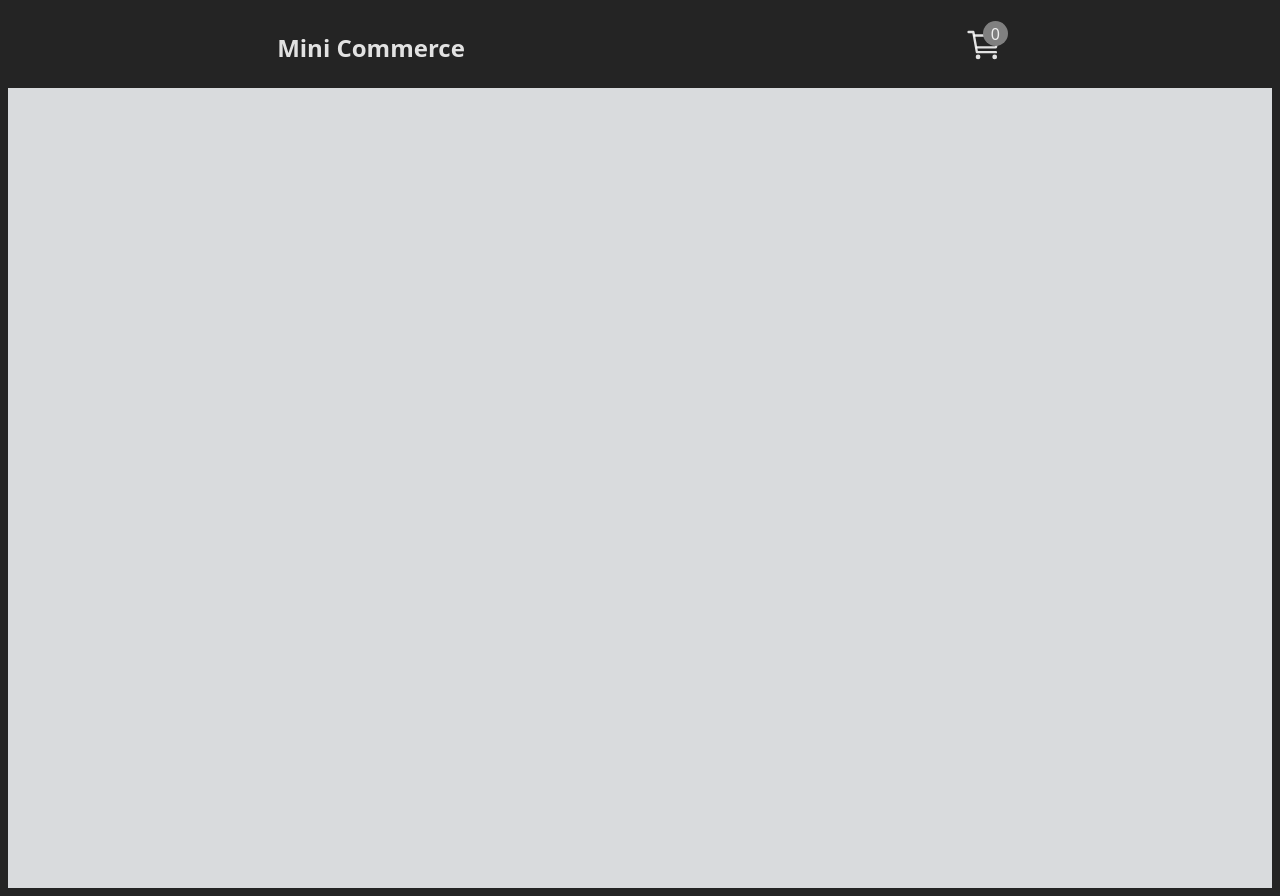
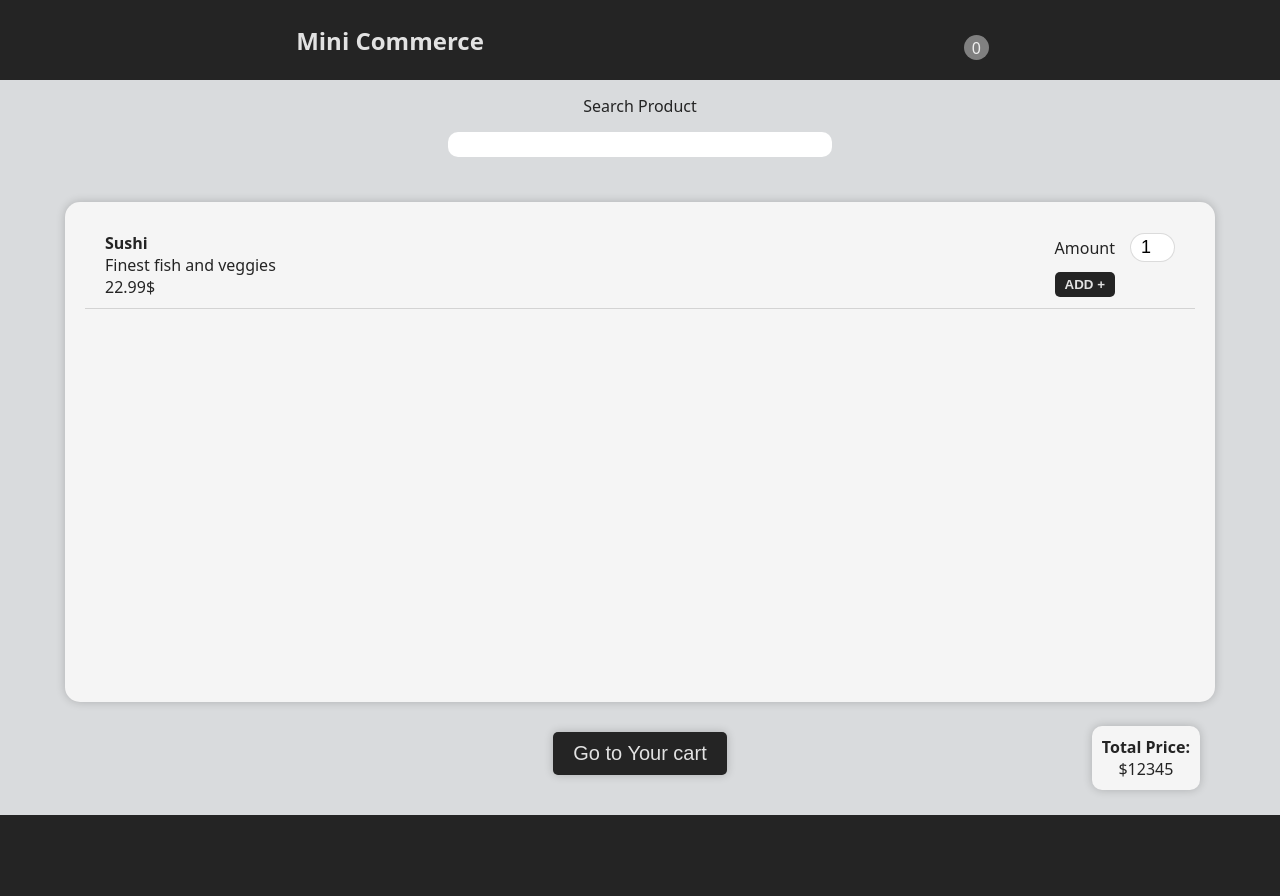
Before and after one commit to ilicc-sara/Mini-Commerce, a React (Vite) app: page / in a window 1280 px wide. After the commit the page ends 815 px from the top, so only its background shows below. Built offline with nearby package versions, Linux system fonts and the light colour scheme.

Commit message:
first part of css done

```diff
--- a/src/App.jsx
+++ b/src/App.jsx
@@ -12,7 +12,33 @@ function App() {
           <div class="cart-content-number">0</div>
         </div>
       </nav>
-      <section class="section"></section>
+      <section class="section">
+        <div class="products-cont">
+          <label class="search-label">Search Product</label> <br></br>
+          <input type="text" class="input-product" />
+          <div class="products-list">
+            <article class="product-item">
+              <div class="product-info">
+                <h4>Sushi</h4>
+                <p>Finest fish and veggies</p>
+                <span>22.99$</span>
+              </div>
+              <div class="product-amount">
+                <div class="input-amount-cont">
+                  <label>Amount</label>
+                  <input class="input-amount" type="number" value="1" />
+                </div>
+                <button class="add-btn">ADD +</button>
+              </div>
+            </article>
+          </div>
+          <button class="go-to-cart-btn">Go to Your cart</button>
+          <div class="total-price">
+            <h4>Total Price:</h4>
+            <span>$12345</span>
+          </div>
+        </div>
+      </section>
     </>
   );
 }
--- a/src/index.css
+++ b/src/index.css
@@ -1,16 +1,13 @@
 :root {
   font-family: system-ui, Avenir, Helvetica, Arial, sans-serif;
-  line-height: 1.5;
-  font-weight: 400;
+  color: #242424;
+  background-color: #242424;
+}
 
-  color-scheme: light dark;
-  color: rgba(255, 255, 255, 0.87);
-  background-color: #242424;
-
-  font-synthesis: none;
-  text-rendering: optimizeLegibility;
-  -webkit-font-smoothing: antialiased;
-  -moz-osx-font-smoothing: grayscale;
+* {
+  padding: 0;
+  margin: 0;
+  box-sizing: border-box;
 }
 
 nav {
@@ -19,6 +16,7 @@ nav {
   justify-content: center;
   gap: 500px;
   height: 80px;
+  color: rgba(255, 255, 255, 0.87);
   /* background-color: palevioletred; */
 }
 
@@ -46,6 +44,109 @@ nav {
 
 .section {
   background-color: #d9dbdd;
-  height: 100vh;
+  height: fit-content;
   width: 100%;
+  padding-top: 15px;
+  padding-bottom: 40px;
 }
+
+.products-cont {
+  position: relative;
+}
+
+.search-label {
+  font-size: 16px;
+  font-weight: 500;
+  color: #242424;
+}
+
+.input-product {
+  margin-top: 15px;
+  margin-bottom: 25px;
+  border: none;
+  height: 25px;
+  border-radius: 10px;
+  padding-left: 15px;
+  width: 30%;
+}
+
+.products-list {
+  margin: 20px auto;
+  width: 1150px;
+  background-color: rgb(245, 245, 245);
+  height: 500px;
+  border-radius: 15px;
+  box-shadow: 0 0 10px rgb(0, 0, 0, 0.2);
+  display: flex;
+  flex-direction: column;
+  align-items: center;
+  justify-content: flex-start;
+  padding: 20px;
+}
+
+.product-item {
+  width: 100%;
+  /* height: 100px; */
+  /* background-color: lightblue; */
+  display: flex;
+  justify-content: space-between;
+  align-items: center;
+  text-align: start;
+  padding: 10px 20px;
+  border-bottom: 0.5px solid #24242429;
+}
+
+.product-amount {
+}
+
+.input-amount-cont {
+  display: flex;
+  gap: 15px;
+  align-items: center;
+}
+
+.input-amount {
+  width: 45px;
+  padding-left: 10px;
+  font-size: 18px;
+  border: none;
+  border-radius: 222px;
+  border: 0.5px solid #24242429;
+  padding-top: 3px;
+  padding-bottom: 3px;
+}
+
+.add-btn {
+  font-weight: 600;
+  color: rgb(226, 226, 226);
+  background-color: #242424;
+  cursor: pointer;
+  border: none;
+  border-radius: 5px;
+  padding: 5px 10px;
+  margin-top: 10px;
+}
+
+.go-to-cart-btn {
+  font-size: 20px;
+  font-weight: 500;
+  color: rgb(226, 226, 226);
+  background-color: #242424;
+  cursor: pointer;
+  border: none;
+  border-radius: 5px;
+  padding: 10px 20px;
+  margin-top: 10px;
+  box-shadow: 0 0 10px rgb(0, 0, 0, 0.2);
+}
+
+.total-price {
+  background-color: rgb(245, 245, 245);
+  position: absolute;
+  padding: 10px;
+  border-radius: 10px;
+  box-shadow: 0 0 10px rgb(0, 0, 0, 0.2);
+  bottom: -15px;
+  right: 80px;
+  height: fit-content;
+}
```
